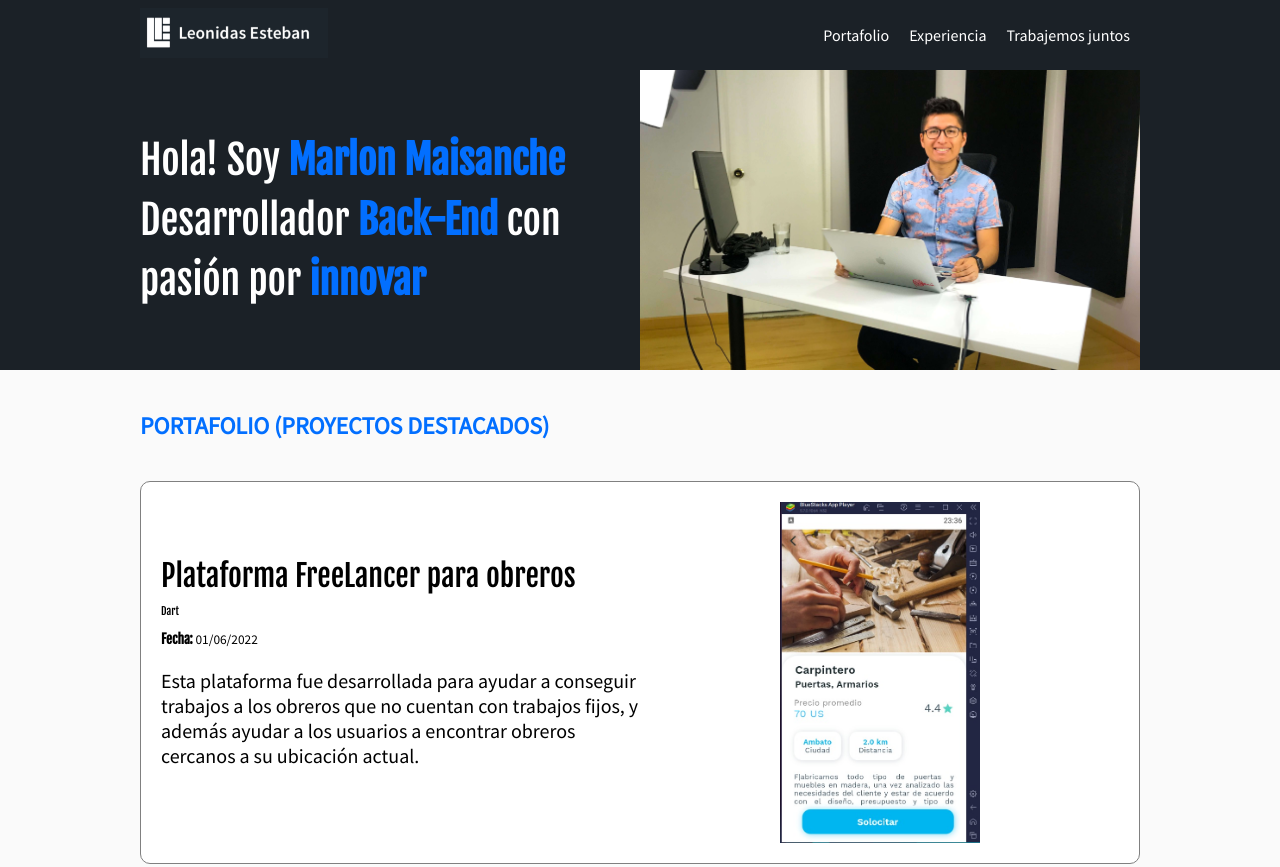
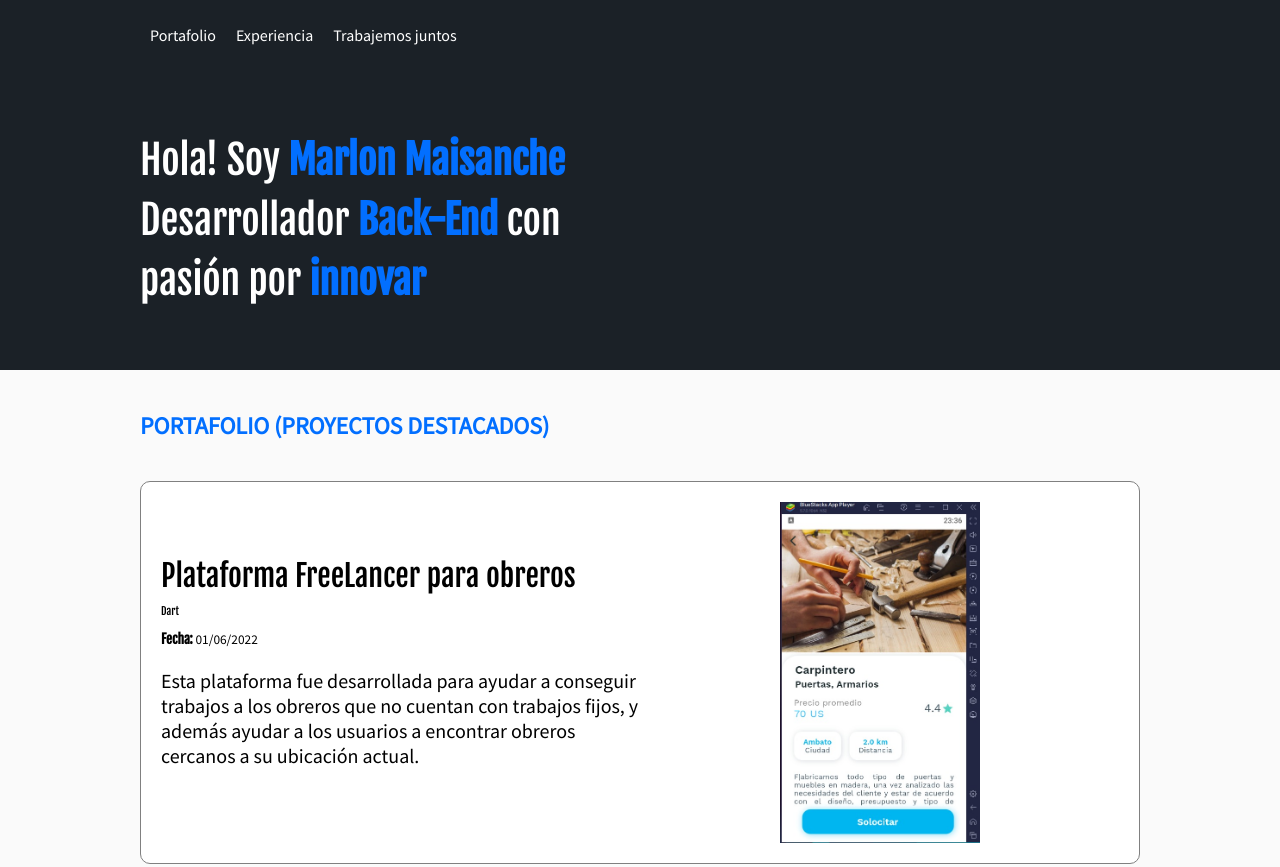
Before and after one commit to MarlonMaisanche/My-portafolio, a plain HTML site: page index.html in a window 1280 px wide. Shown: the top 867 px of the page. Drawn offline with Linux system fonts and the light colour scheme.

Commit message:
Update index.html

```diff
--- a/index.html
+++ b/index.html
@@ -20,9 +20,7 @@
     <i class="icon-menu burger-button" id="burger-menu"></i>
     <header class="header">
       <div class="container">
-        <figure class="logo">
-          <img src="images/logo.png" height="50" alt="Logo de http://leonidasesteban.com" />
-        </figure>
+
         <nav class="menu">
           <ol>
             <li>
@@ -46,7 +44,6 @@
            <strong>Back-End</strong> con
            <br> pasión por  <strong> innovar</strong>
         </h1>
-        <img class="hero-image" src="images/hero.jpg" width="500" height="300" alt="imagen principal del sitio">
       </div>
     </section>
     <section id="portafolio" class="portfolio">
```
